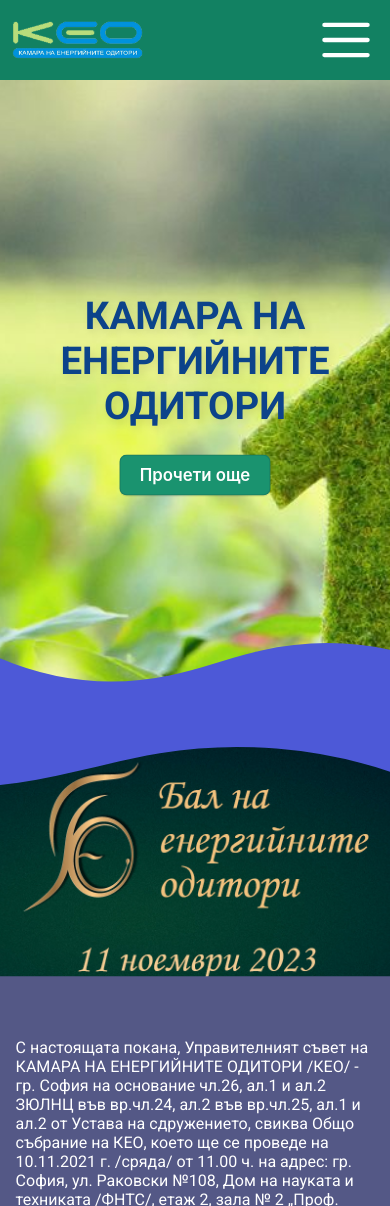
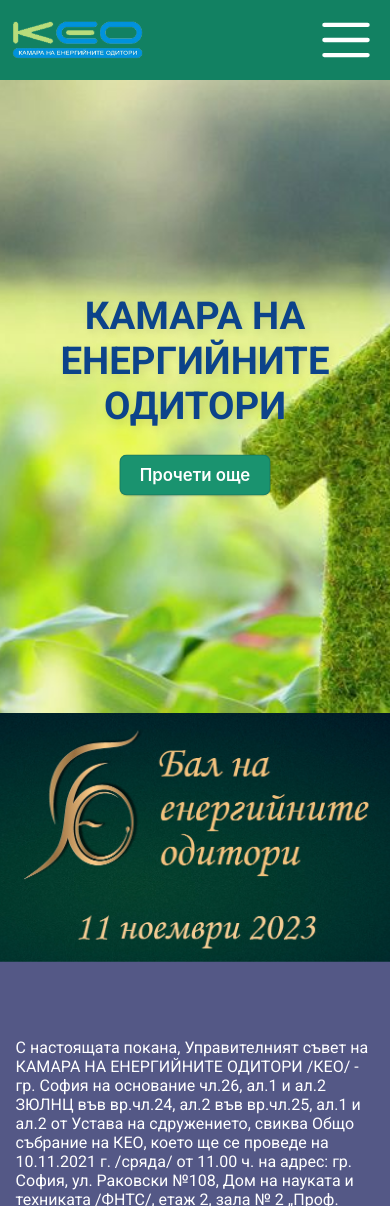
Before and after one commit to TedoPi4a/cee, a SvelteKit app: page / in a window 390 px wide. Shown: the top 1206 px of the page. Built offline with nearby package versions, Linux system fonts and the light colour scheme.

Commit message:
bez vulni

```diff
--- a/src/routes/+page.svelte
+++ b/src/routes/+page.svelte
@@ -18,20 +18,20 @@
     	<a class="button-3" href="#section-1" on:click|preventDefault={scrollIntoView}>
             Прочети още
         </a>
-        <div class="custom-shape-divider-bottom-1695500359">
+        <!-- <div class="custom-shape-divider-bottom-1695500359">
             <svg data-name="Layer 1" xmlns="http://www.w3.org/2000/svg" viewBox="0 0 1200 120" preserveAspectRatio="none">
                 <path d="M985.66,92.83C906.67,72,823.78,31,743.84,14.19c-82.26-17.34-168.06-16.33-250.45.39-57.84,11.73-114,31.07-172,41.86A600.21,600.21,0,0,1,0,27.35V120H1200V95.8C1132.19,118.92,1055.71,111.31,985.66,92.83Z" class="shape-fill"></path>
             </svg>
-        </div>
+        </div> -->
 </div>
 
 <section id="section-2" style="position: relative;">
   <!-- <img src="/banner-BEO.jpg" alt=""> <div class="banner"></div>  -->
-  <div class="custom-shape-divider-top-1695500309" >
+  <!-- <div class="custom-shape-divider-top-1695500309" >
         <svg data-name="Layer 1" xmlns="http://www.w3.org/2000/svg" viewBox="0 0 1200 120" preserveAspectRatio="none">
             <path d="M985.66,92.83C906.67,72,823.78,31,743.84,14.19c-82.26-17.34-168.06-16.33-250.45.39-57.84,11.73-114,31.07-172,41.86A600.21,600.21,0,0,1,0,27.35V120H1200V95.8C1132.19,118.92,1055.71,111.31,985.66,92.83Z" class="shape-fill"></path>
         </svg>
-    </div>
+    </div> -->
 
     </section>
 <section id="section-1" style="position: relative;">
@@ -123,7 +123,7 @@
     background-image: url("/banner-BEO.jpg");
     background-size: contain;
     background-repeat: no-repeat;
-    background-position:  0 2em;
+    background-position:  center 0;
     padding-bottom: 12vw;
 }
 #section-2 img {
@@ -195,9 +195,9 @@
     background-image: url("/banner-BEO.jpg");
     background-size: cover;
     background-repeat: no-repeat;
-    background-position: center 2em;
+    background-position: center 0em;
     padding-bottom: 15vw;
-    clip-path: polygon(0 0, 100% 0, 100% 90%, 0% 90%);
+    clip-path: polygon(0 0, 100% 0, 100% 85%, 0% 85%);
 }
 /* #section-1 {
     padding: 10vw 0;} */
```
